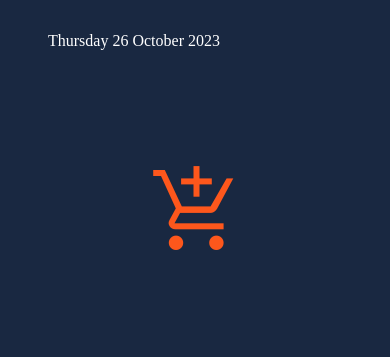
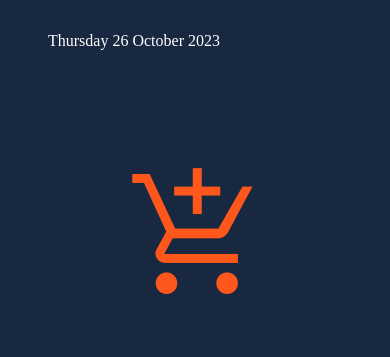
Before and after one commit to TimmyC-webdev/Shopping-Basket-App, a website built with Parcel: page index.html in a window 390 px wide. Built offline with nearby package versions, Linux system fonts and the light colour scheme.

Commit message:
Material Icon Size Edit

```diff
--- a/style.css
+++ b/style.css
@@ -149,14 +149,14 @@ input:checked {
   margin-top: 5rem;
   margin-bottom: 3rem;
   color: var(--edit-btn-first);
-  font-size: 5rem;
+  font-size: 11rem;
 }
 
 /*MEDIA QUERY*/
 
 @media only screen and (max-width: 758px) {
   .material-symbols-outlined {
-    font-size: 6rem;
+    font-size: 9rem;
   }
 }
 
```
